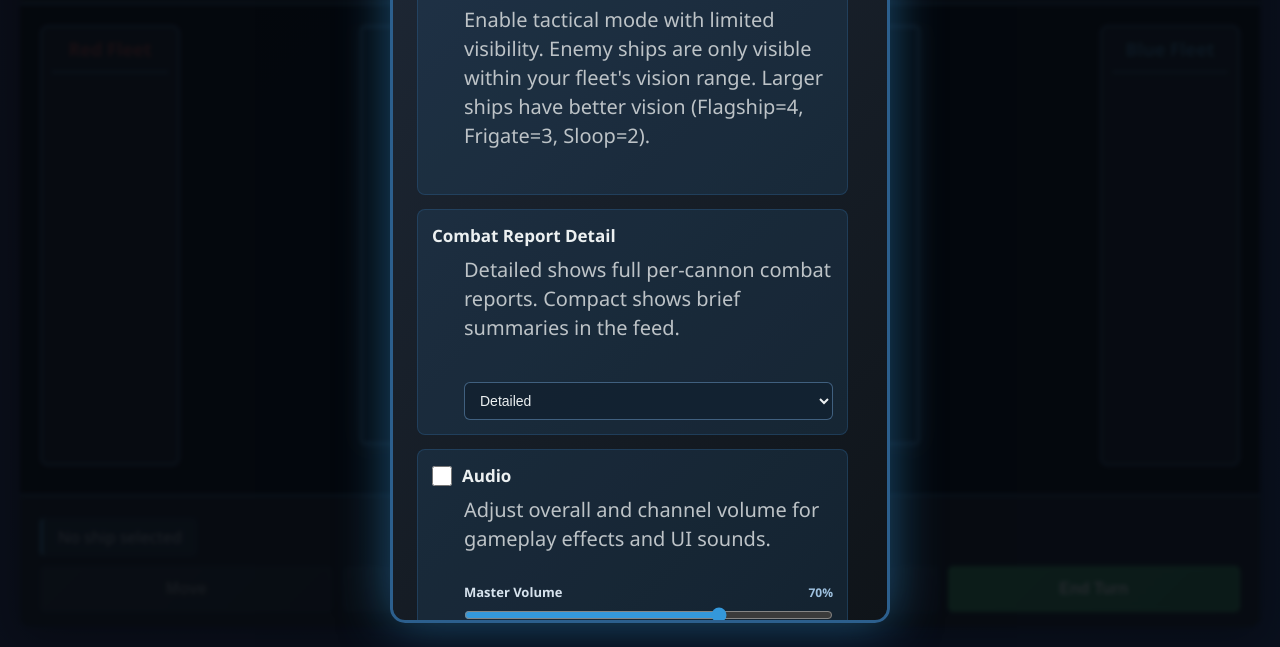
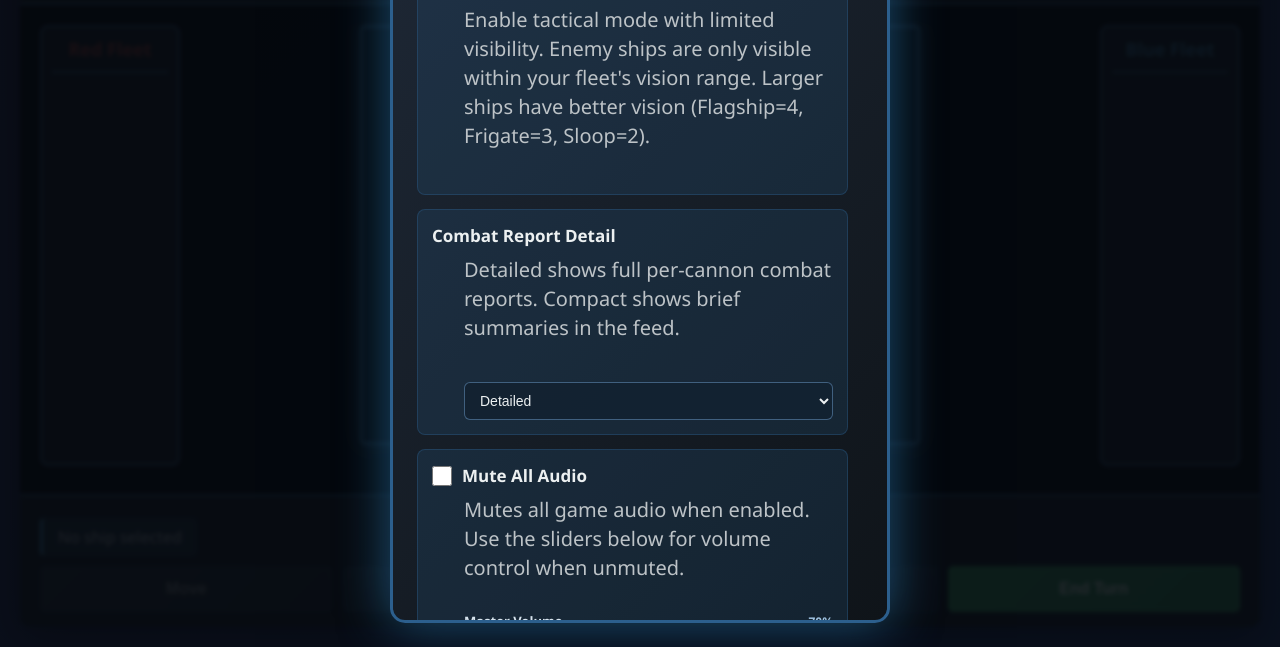
Before and after one commit to thomascarlyonrussell/shrouded-sails, a website built with Vite: page client/index.html in a window 1280 px wide. Both pictures are taken after a click on the element 640 px from the left and 400 px from the top of the page. Shown: the part 153-800 px from the top of the page. Built offline with nearby package versions, Linux system fonts and the light colour scheme.

Commit message:
feat: update audio settings description and label for clarity

```diff
--- a/client/index.html
+++ b/client/index.html
@@ -136,10 +136,10 @@
                 <div class="setting-item">
                     <label for="muteAllCheckbox" class="setting-label">
                         <input type="checkbox" id="muteAllCheckbox">
-                        <span class="setting-title">Audio</span>
+                        <span class="setting-title">Mute All Audio</span>
                     </label>
                     <p class="setting-description">
-                        Adjust overall and channel volume for gameplay effects and UI sounds.
+                        Mutes all game audio when enabled. Use the sliders below for volume control when unmuted.
                     </p>
                     <div class="audio-controls">
                         <div class="audio-control-row">
```
